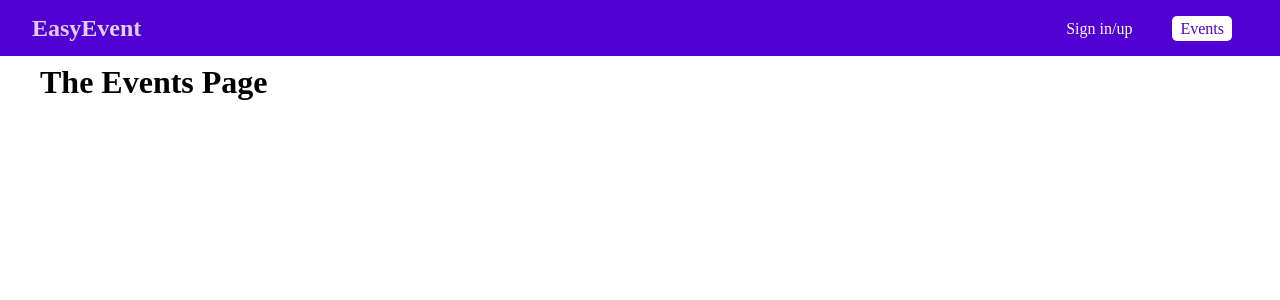
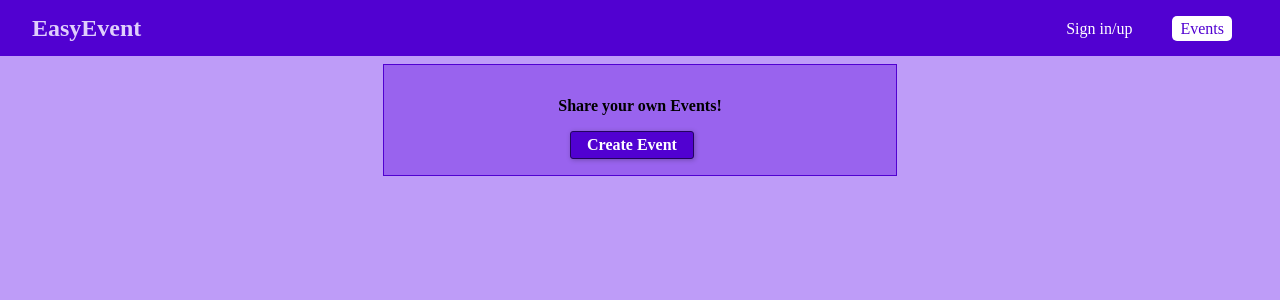
Before and after one commit to wild-arctic-fox/event-booking, a React (Create React App) app in the folder frontend/: page /events in a window 1280 px wide. Shown: the top 300 px of the page. Built offline with nearby package versions, Linux system fonts and the light colour scheme.

Commit message:
modal & backdrop added

```diff
--- /dev/null
+++ b/frontend/src/components/Backdrop/Backdrop.css
@@ -0,0 +1,8 @@
+.backdrop {
+    position: fixed;
+    top: 0;
+    left: 0;
+    height: 100vh;
+    width: 100%;
+    background: rgba(0, 0, 0, 0.75);
+  }
--- /dev/null
+++ b/frontend/src/components/Backdrop/Backdrop.js
@@ -0,0 +1,7 @@
+import React from 'react';
+
+import './Backdrop.css';
+
+const backdrop = props => <div className="backdrop"></div>;
+
+export default backdrop;
--- /dev/null
+++ b/frontend/src/components/Modal/Modal.css
@@ -0,0 +1,36 @@
+.modal {
+    width: 90%;
+    background: white;
+    box-shadow: 0 2px 8px rgba(0, 0, 0, 0.26);
+    position: fixed;
+    top: 20vh;
+    left: 5%;
+  }
+
+  .modal__header {
+    padding: 1rem;
+    background: #5101d1;
+    color: white;
+  }
+
+  .modal__header h1 {
+    margin: 0;
+    font-size: 1.25rem;
+  }
+
+  .modal__content {
+    padding: 1rem;
+  }
+
+  .modal__actions {
+    display: flex;
+    justify-content: flex-end;
+    padding: 1rem;
+  }
+
+  @media (min-width: 768px) {
+    .modal {
+      width: 30rem;
+      left: calc((100% - 30rem) / 2);
+    }
+  }
--- /dev/null
+++ b/frontend/src/components/Modal/Modal.js
@@ -0,0 +1,19 @@
+import React from "react";
+import './Modal.css';
+
+const modal = (props) => {
+  return (
+    <div className="modal">
+      <header className="modal__header"><h1>{props.title}</h1></header>
+      <section className="modal__content">
+          {props.children}
+      </section>
+      <section className="modal__actions">
+      {props.canCancel && <button onClick={props.onCancel} className="btn">Cancel</button>}
+      {props.canConfirm && <button onClick={props.onConfirm} className="btn">Confirm</button>}
+      </section>
+    </div>
+  );
+};
+
+export default modal;
--- a/frontend/src/components/pages/Auth.css
+++ b/frontend/src/components/pages/Auth.css
@@ -18,7 +18,7 @@
   margin-bottom: 1rem;
 }
 
-.form-actions button {
+.form-actions button , .btn{
   background: #5101d1;
   font: inherit;
   border: 1px solid #23045e;
@@ -31,6 +31,7 @@
 }
 
 .form-actions button:hover,
+.btn:hover, .btn:active
 .form-actions button:active {
     background: #38028f;
     border-color: #1d014b;
--- /dev/null
+++ b/frontend/src/components/pages/Events.css
@@ -0,0 +1,10 @@
+.events-control {
+    text-align: center;
+    border: 1px solid #5101d1;
+    padding: 1rem;
+    margin: 2rem auto;
+    width: 30rem;
+    max-width: 80%;
+    background-color: #9963ee;
+    font-weight: bold;
+  }
--- a/frontend/src/components/pages/Events.js
+++ b/frontend/src/components/pages/Events.js
@@ -1,8 +1,43 @@
-import React, { Component } from "react";
+import React, { Component, Fragment } from "react";
+import Modal from "../Modal/Modal";
+import Backdrop from "../Backdrop/Backdrop";
+import "./Events.css";
 
 class EventsPage extends Component {
+  state = {
+    creating: false,
+  };
+
+  startCreateEventHandler = () => {
+    this.setState({ creating: true });
+  };
+
+  cancelModel = () => {
+    this.setState({ creating: false });
+  };
+
+  confirmModel = () => {
+    this.setState({ creating: false });
+    // TODO
+  }
+
   render() {
-    return (<h1>The Events Page</h1>);
+    return (
+      <Fragment>
+        {this.state.creating && <Backdrop />}
+        {this.state.creating && (
+          <Modal title="Add Event" canCancel canConfirm onConfirm={this.confirmModel} onCancel={this.cancelModel}>
+            <p>Title</p>
+          </Modal>
+        )}
+        <div className="events-control">
+          <p>Share your own Events!</p>
+          <button onClick={this.startCreateEventHandler} className="btn">
+            Create Event
+          </button>
+        </div>
+      </Fragment>
+    );
   }
 }
 
--- a/frontend/src/index.css
+++ b/frontend/src/index.css
@@ -1,4 +1,40 @@
 body {
   margin: 0;
   padding: 0;
+  background-color: #be9cf8;
 }
+
+.form-control label,
+.form-control input {
+  width: 100%;
+  display: block;
+}
+
+.form-control label {
+  margin-bottom: 0.5rem;
+}
+
+.form-control {
+  margin-bottom: 1rem;
+}
+
+.form-actions button,
+.btn {
+  background: #5101d1;
+  font: inherit;
+  border: 1px solid #5101d1;
+  border-radius: 3px;
+  padding: 0.25rem 1rem;
+  margin-right: 1rem;
+  box-shadow: 1px 1px 5px rgba(0, 0, 0, 0.26);
+  color: white;
+  cursor: pointer;
+}
+
+.form-actions button:hover,
+.form-actions button:active,
+.btn:hover,
+.btn:active {
+  background: #3c0694;
+  border-color: #1f054b;
+}
```
